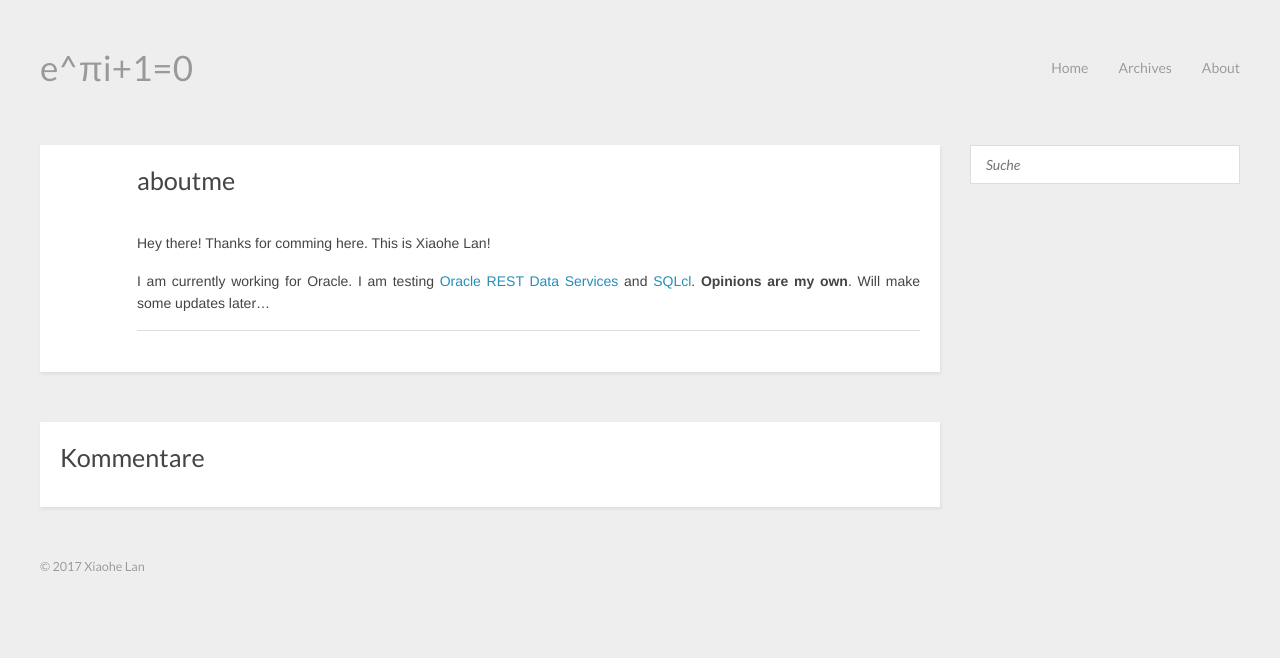
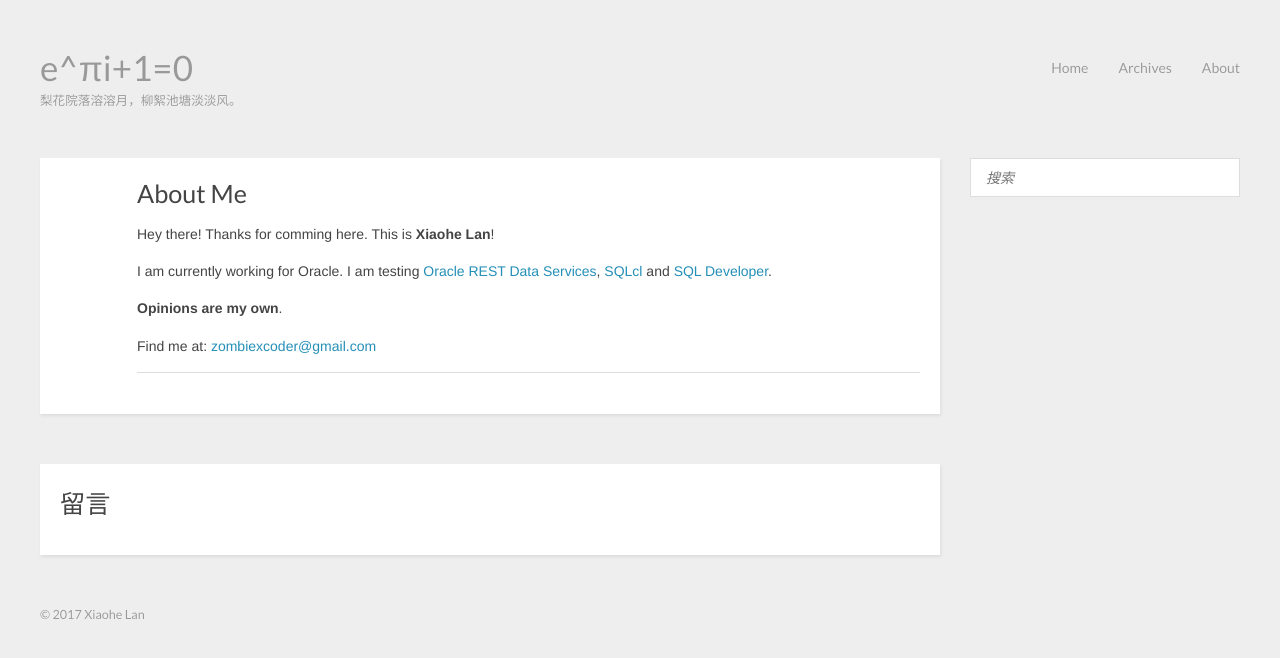
Before and after one commit to xiaohel/xiaohel.github.io, a plain HTML site: page aboutme/index.html in a window 1280 px wide. Drawn offline with nearby package versions, Linux system fonts and the light colour scheme.

Commit message:
Site updated: 2017-07-18 16:04:37

```diff
--- a/aboutme/index.html
+++ b/aboutme/index.html
@@ -3,15 +3,15 @@
 <head>
   <meta charset="utf-8">
 
-  <title>aboutme | e^πi+1=0</title>
+  <title>About Me | e^πi+1=0</title>
   <meta name="author" content="Xiaohe Lan">
 
-  <meta name="description" content="梨花院落溶溶月，柳絮池塘淡淡风。">
+  <meta name="description" content="Tips for ORDS, SQLcl, etc.">
 
 
   <meta name="viewport" content="width=device-width, initial-scale=1, maximum-scale=1">
 
-  <meta property="og:title" content="aboutme"/>
+  <meta property="og:title" content="About Me"/>
   <meta property="og:site_name" content="e^πi+1=0"/>
 
 
@@ -30,7 +30,7 @@
 <body>
   <header id="header" class="inner"><div class="alignleft">
   <h1><a href="/">e^πi+1=0</a></h1>
-  <h2><a href="/"></a></h2>
+  <h2><a href="/">梨花院落溶溶月，柳絮池塘淡淡风。</a></h2>
 </div>
 <nav id="main-nav" class="alignright">
   <ul>
@@ -54,15 +54,16 @@
 
 
 
-    <h1 class="title">aboutme</h1>
+    <h1 class="title">About Me</h1>
 
 
     </header>
     <div class="entry">
 
-        <p class="message"><br>  Hey there! Thanks for comming here. This is Xiaohe Lan!<br></p>
-
-<p>I am currently working for Oracle. I am testing <a href="http://www.oracle.com/technetwork/developer-tools/rest-data-services/overview/index.html" target="_blank" rel="external">Oracle REST Data Services</a> and <a href="http://www.oracle.com/technetwork/developer-tools/sql-developer/downloads/index.html" target="_blank" rel="external">SQLcl</a>. <strong>Opinions are my own</strong>.  Will make some updates later…</p>
+        <p>Hey there! Thanks for comming here. This is <strong>Xiaohe Lan</strong>!</p>
+<p>I am currently working for Oracle. I am testing <a href="http://www.oracle.com/technetwork/developer-tools/rest-data-services/overview/index.html" target="_blank" rel="external">Oracle REST Data Services</a>, <a href="http://www.oracle.com/technetwork/developer-tools/sql-developer/downloads/index.html" target="_blank" rel="external">SQLcl</a> and <a href="http://www.oracle.com/technetwork/developer-tools/sql-developer/downloads/index.html" target="_blank" rel="external">SQL Developer</a>.</p>
+<p><strong>Opinions are my own</strong>.</p>
+<p>Find me at: <a href="&#x6d;&#x61;&#x69;&#108;&#116;&#111;&#58;&#x7a;&#x6f;&#x6d;&#98;&#105;&#101;&#x78;&#x63;&#111;&#100;&#x65;&#x72;&#x40;&#103;&#109;&#97;&#x69;&#x6c;&#x2e;&#x63;&#111;&#x6d;">&#x7a;&#x6f;&#x6d;&#98;&#105;&#101;&#x78;&#x63;&#111;&#100;&#x65;&#x72;&#x40;&#103;&#109;&#97;&#x69;&#x6c;&#x2e;&#x63;&#111;&#x6d;</a></p>
 
 
     </div>
@@ -79,7 +80,7 @@
 
 
 <section id="comment">
-  <h1 class="title">Kommentare</h1>
+  <h1 class="title">留言</h1>
 
 
       <div id="fb-root"></div>
@@ -102,7 +103,7 @@
     <aside id="sidebar" class="alignright">
   <div class="search">
   <form action="//google.com/search" method="get" accept-charset="utf-8">
-    <input type="search" name="q" results="0" placeholder="Suche">
+    <input type="search" name="q" results="0" placeholder="搜索">
     <input type="hidden" name="q" value="site:xiaohel.github.io">
   </form>
 </div>
```
Also changed, not shown: 2017/07/18/first-post/index.html (+4 -4 lines), archives/2017/07/index.html (+4 -4 lines), archives/2017/index.html (+4 -4 lines), archives/index.html (+5 -5 lines), index.html (+3 -3 lines).
